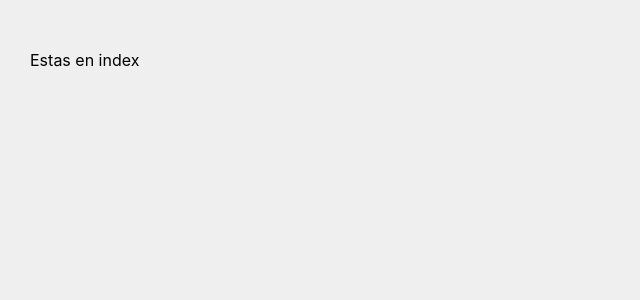
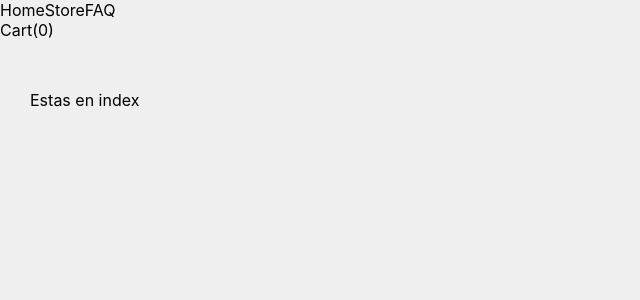
Before and after one commit to Edwardb11/ecommerce-nextjs, a Next.js app: page / in a window 1280 px wide. Shown: the top 300 px of the page, without its empty margins (0-640 px from the left). Built offline with nearby package versions, Linux system fonts and the light colour scheme.

Commit message:
initial layout of the menu

```diff
--- a/components/layout.js
+++ b/components/layout.js
@@ -1,5 +1,6 @@
 import Head from "next/head";
 import style from '../styles/layout.module.css'
+import Menu from "./menu";
 export default function Layout({ children, title }) {
   return (
     <div>
@@ -8,7 +9,7 @@ export default function Layout({ children, title }) {
         <meta name="description" content="Generated by create next app" />
         <link rel="icon" href="/favicon.ico" />
       </Head>
-
+    <Menu/>
       <div className={style.container}>{children}</div>
     </div>
   );
--- /dev/null
+++ b/components/menu.js
@@ -0,0 +1,22 @@
+import Link from "next/link";
+
+export default function Menu() {
+  return (
+    <nav>
+      <div>
+        <Link href="/">
+          <a>Home</a>
+        </Link>
+        <Link href="/store">
+          <a>Store</a>
+        </Link>
+        <Link href="/faq">
+          <a>FAQ</a>
+        </Link>
+      </div>
+      <div>
+        <a href="#"> Cart(0)</a>
+      </div>
+    </nav>
+  );
+}
```
